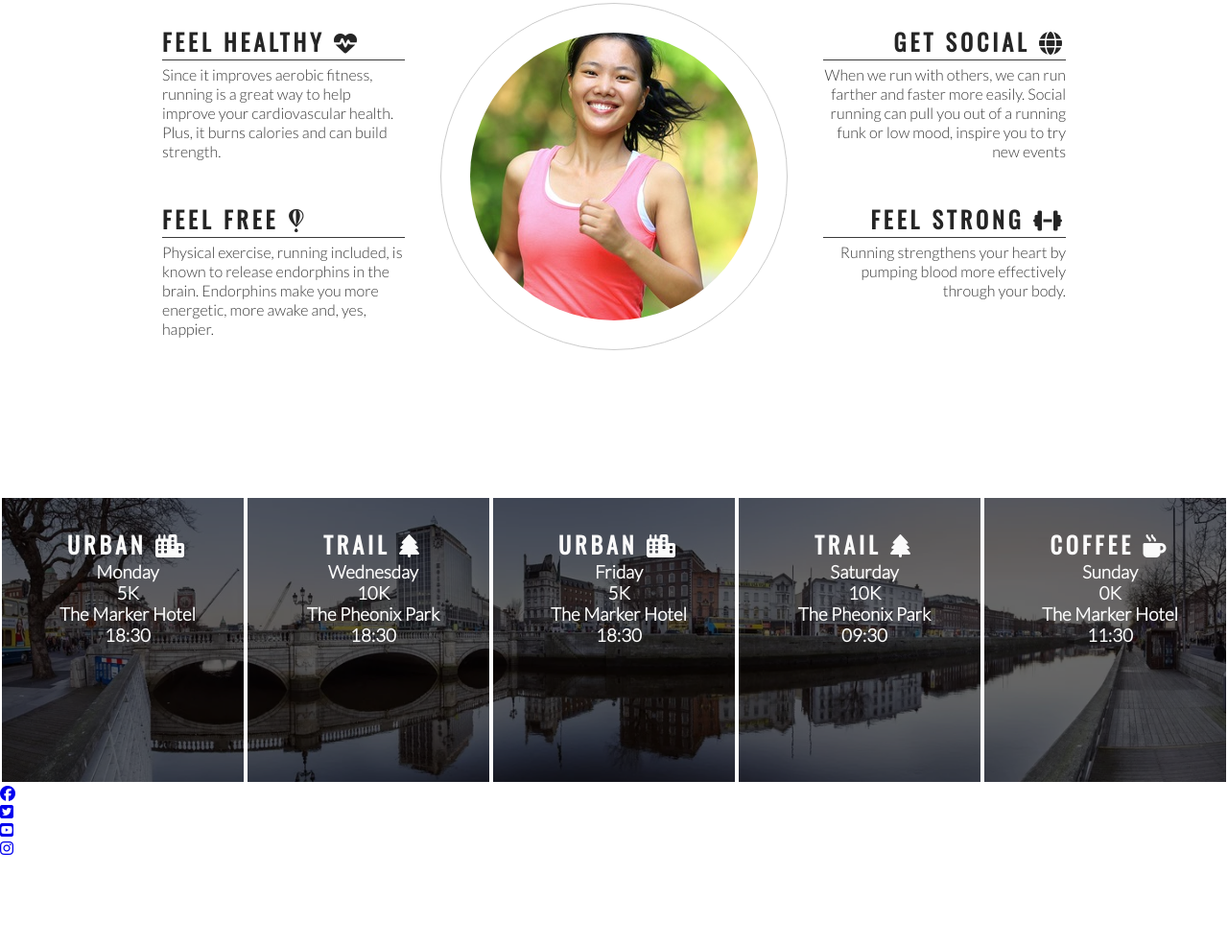
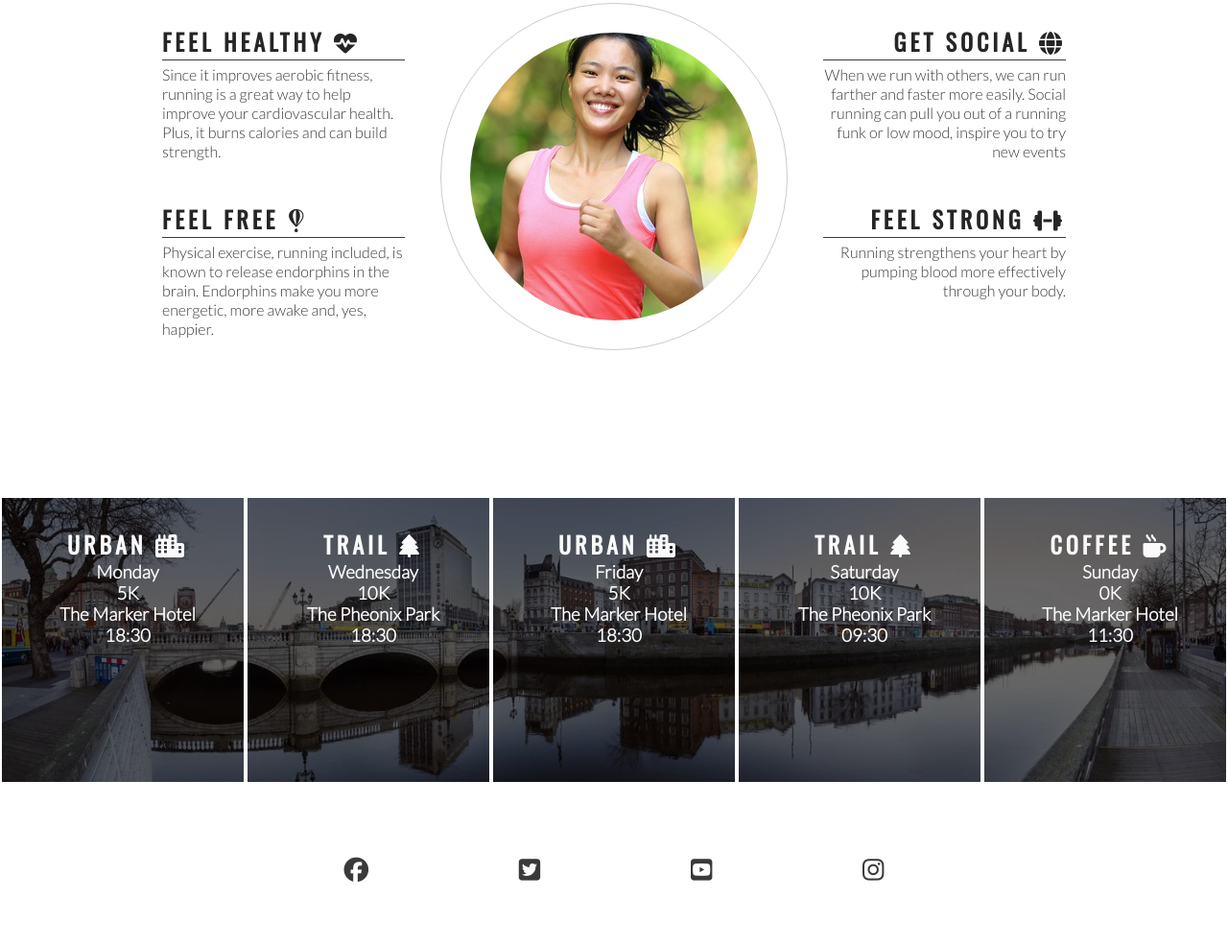
Before and after one commit to Ajn0r/ci-love-running, a plain HTML site: page index.html in a window 1280 px wide. Shown: the part 778-1764 px from the top of the page at 96% size. Before the commit the page ends 1671 px from the top, so only its background shows below. Drawn offline with nearby package versions, Linux system fonts and the light colour scheme.

Commit message:
add style to social media icons

```diff
--- a/assets/css/style.css
+++ b/assets/css/style.css
@@ -187,3 +187,18 @@ hr {
 #times h2 {
     color: #fafafa;
 }
+footer {
+    height: 150px;
+}
+.social-networks {
+    text-align: center;
+}
+.social-networks > li {
+    display: inline;
+}
+.social-networks i {
+    font-size: 160%;
+    margin: 1%;
+    padding: 5%;
+    color: #3a3a3a
+}
--- a/index.html
+++ b/index.html
@@ -121,7 +121,7 @@
         </div>
     </section>
     <footer>
-        <ul>
+        <ul class="social-networks">
             <li>
                 <a href="https://facebook.com" target="_blank" rel="noopener"
                 aria-label="Visit our Facebook page (opens in new tab)"><i class="fab fa-facebook"></i></a>
```
